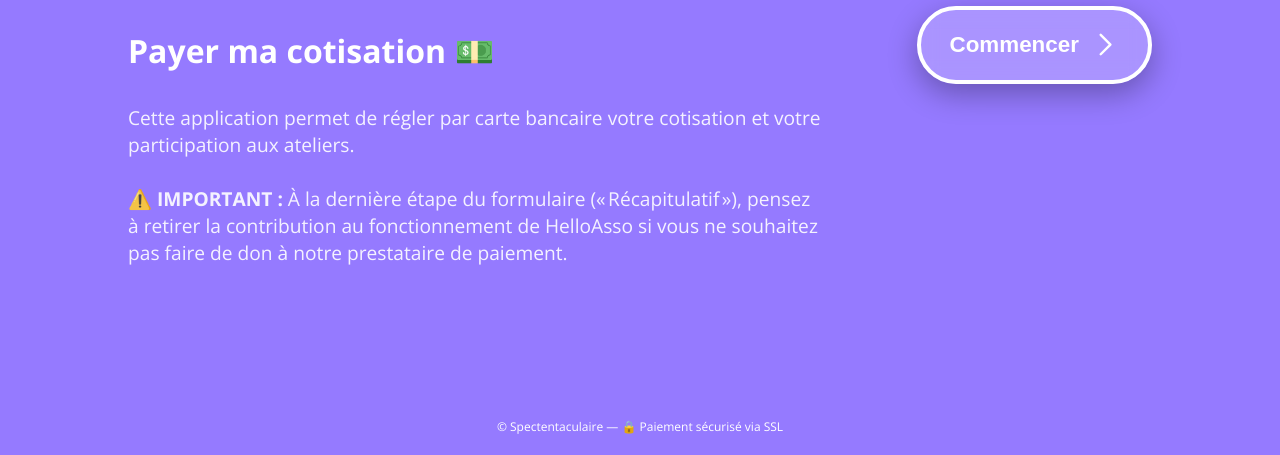
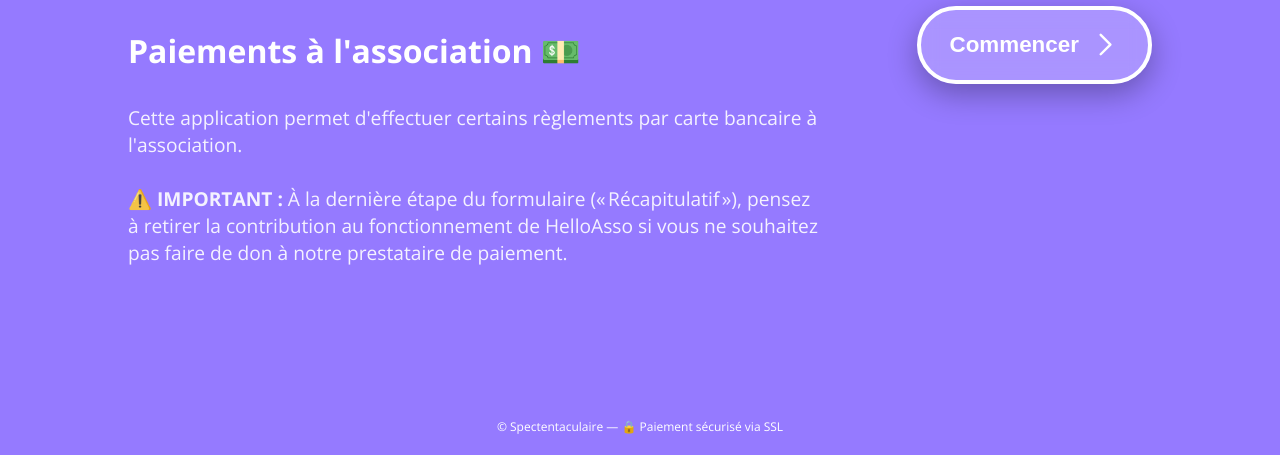
Before and after one commit to Spectentaculaire/spectentaculaire.github.io, a plain HTML site: page cotisation/index.html in a window 1280 px wide. Shown: the part 345-800 px from the top of the page. Drawn offline with nearby package versions, Linux system fonts and the light colour scheme; a script that the page names is missing; a web font is replaced by a local one.

Commit message:
Update index.html

```diff
--- a/cotisation/index.html
+++ b/cotisation/index.html
@@ -2,7 +2,7 @@
 <html lang="fr">
 <head>
     <meta charset="UTF-8">
-    <title>Payer ma cotisation – Spectentaculaire</title>
+    <title>Paiements à l'association – Spectentaculaire</title>
     <meta name="theme-color" content="#957aff">
     <meta name="msapplication-navbutton-color" content="#957aff">
     <meta name="apple-mobile-web-app-status-bar-style" content="#957aff">
@@ -190,8 +190,8 @@
           <div class="splash-content">
             <div class="splash-text">
               <img src="https://app.spectentaculaire.fr/assets/logo-spectentaculaire-white.webp" alt="Logo Spectentaculaire" class="logo">
-                <h1>Payer ma cotisation 💵</h1>
-                <p>Cette application permet de régler par carte bancaire votre cotisation et votre participation aux ateliers.<br /><br />
+                <h1>Paiements à l'association 💵</h1>
+                <p>Cette application permet d'effectuer certains règlements par carte bancaire à l'association.<br /><br />
                 <b>⚠️ IMPORTANT :</b> À la dernière étape du formulaire (« Récapitulatif »), pensez à retirer la contribution au fonctionnement de HelloAsso si vous ne souhaitez pas faire de don à notre prestataire de paiement.</p>
             </div>
             <button class="btn-commencer" onclick="startApp()">
```
